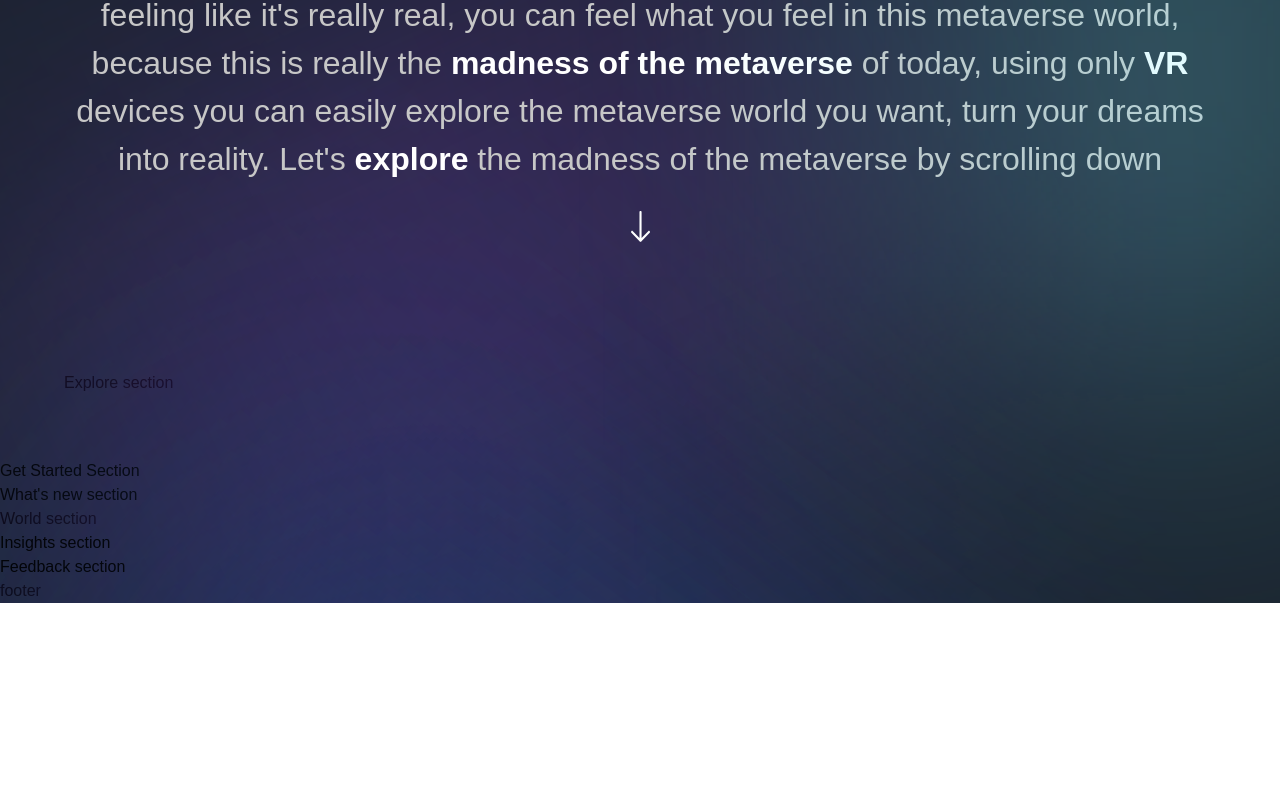
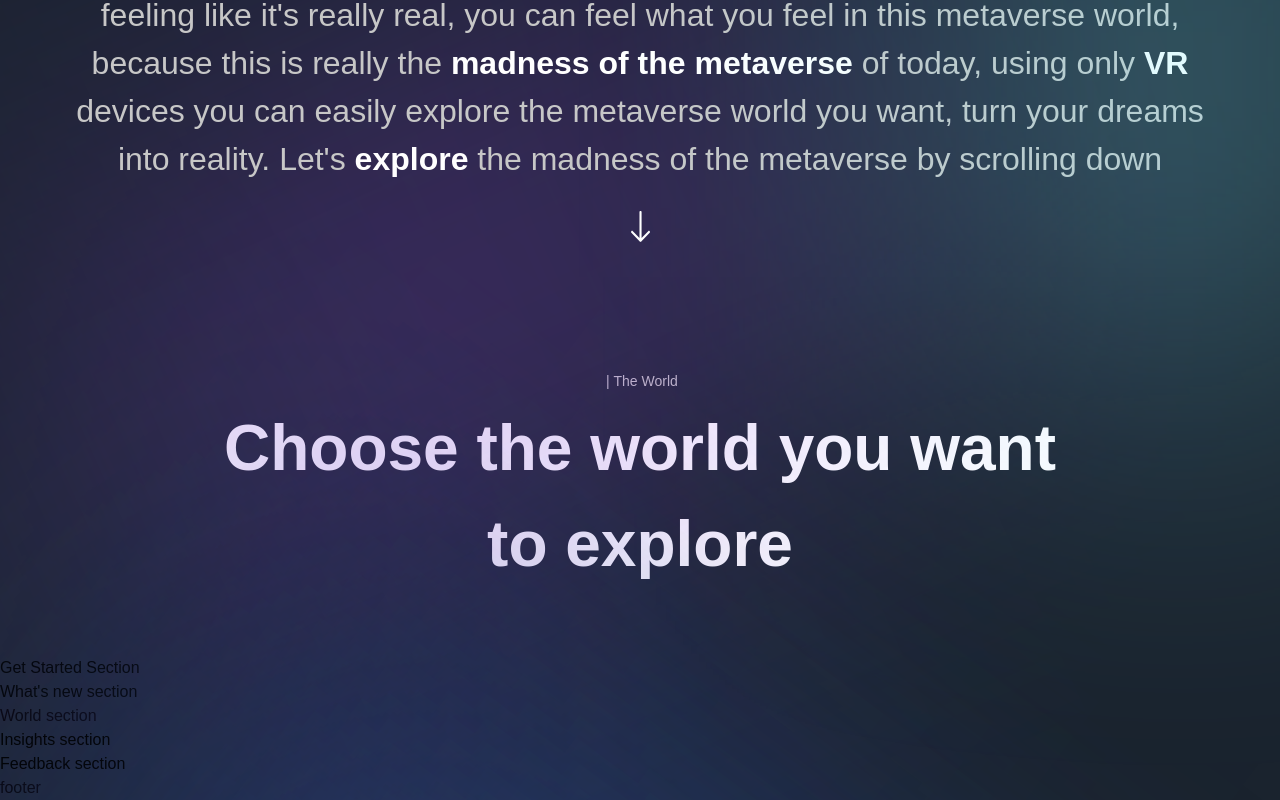
Before and after one commit to MuursaleenBats/metaverse_ui, a Next.js app: page / in a window 1280 px wide. Shown: the part 1260-2060 px from the top of the page. Before the commit the page ends 1863 px from the top, so only its background shows below. Built offline with nearby package versions, Linux system fonts and the light colour scheme; a web font is replaced by a local one.

Commit message:
Title for the explore section

```diff
--- a/sections/Explore.jsx
+++ b/sections/Explore.jsx
@@ -8,7 +8,23 @@
 
 const Explore = () => (
   <section className={`${styles.paddings}`} id='explore'>
-    Explore section
+    <motion.div
+      variants={staggerContainer}
+      initial="hidden"
+      whileInView="show"
+      viewport={{once: false, amount:0.25}}
+      className={`${styles.innerWidth} mx-auto flex flex-col`}
+    >
+      <TypingText
+        title = " | The World"
+        textStyles='text-center'
+      />
+
+      <TitleText
+        title ={<>Choose the world you want<br className="md:block hidden"/>to explore</>}
+        textStyles='text-center'
+      />
+    </motion.div>
   </section>
 );
 
```
